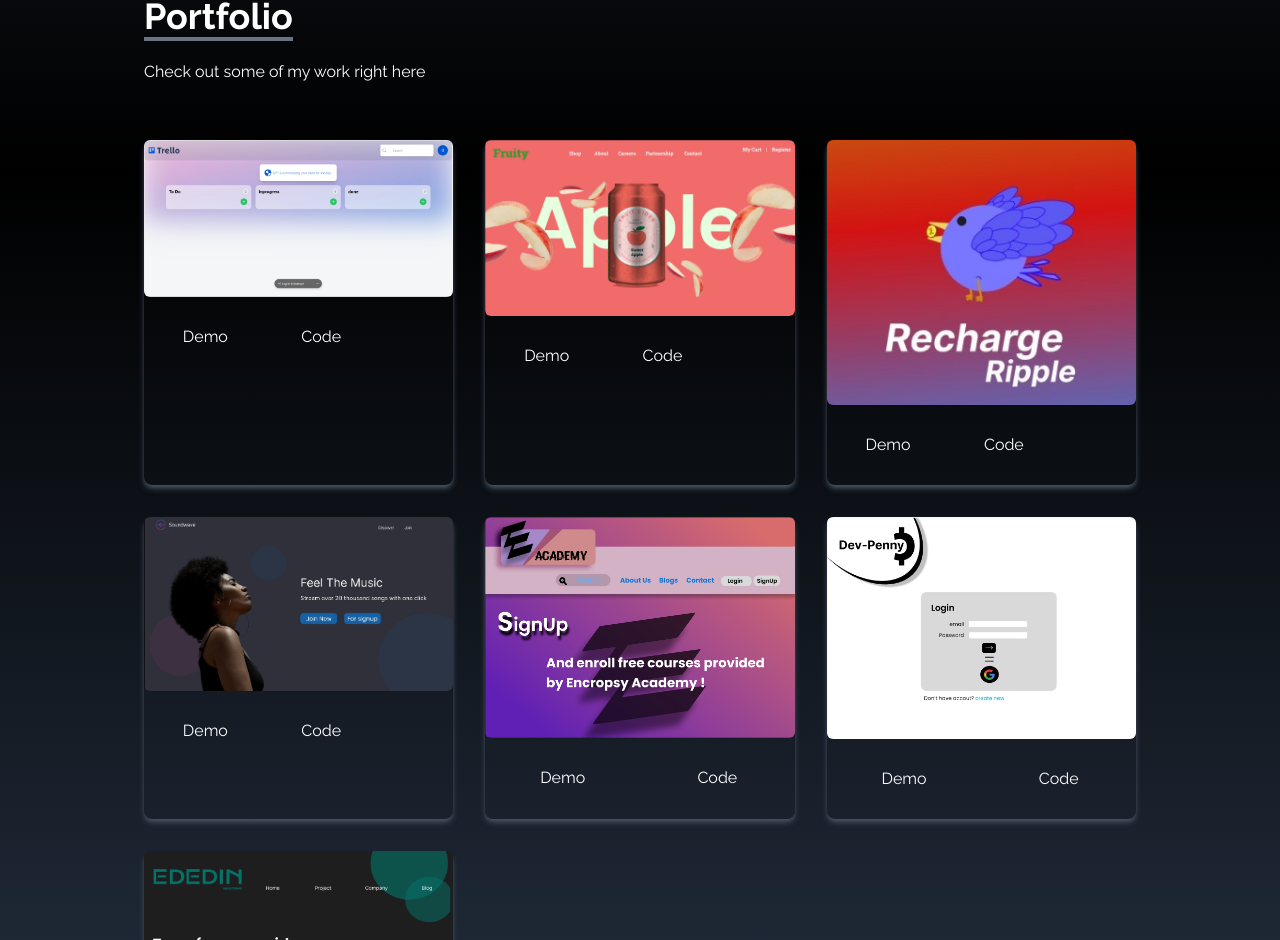
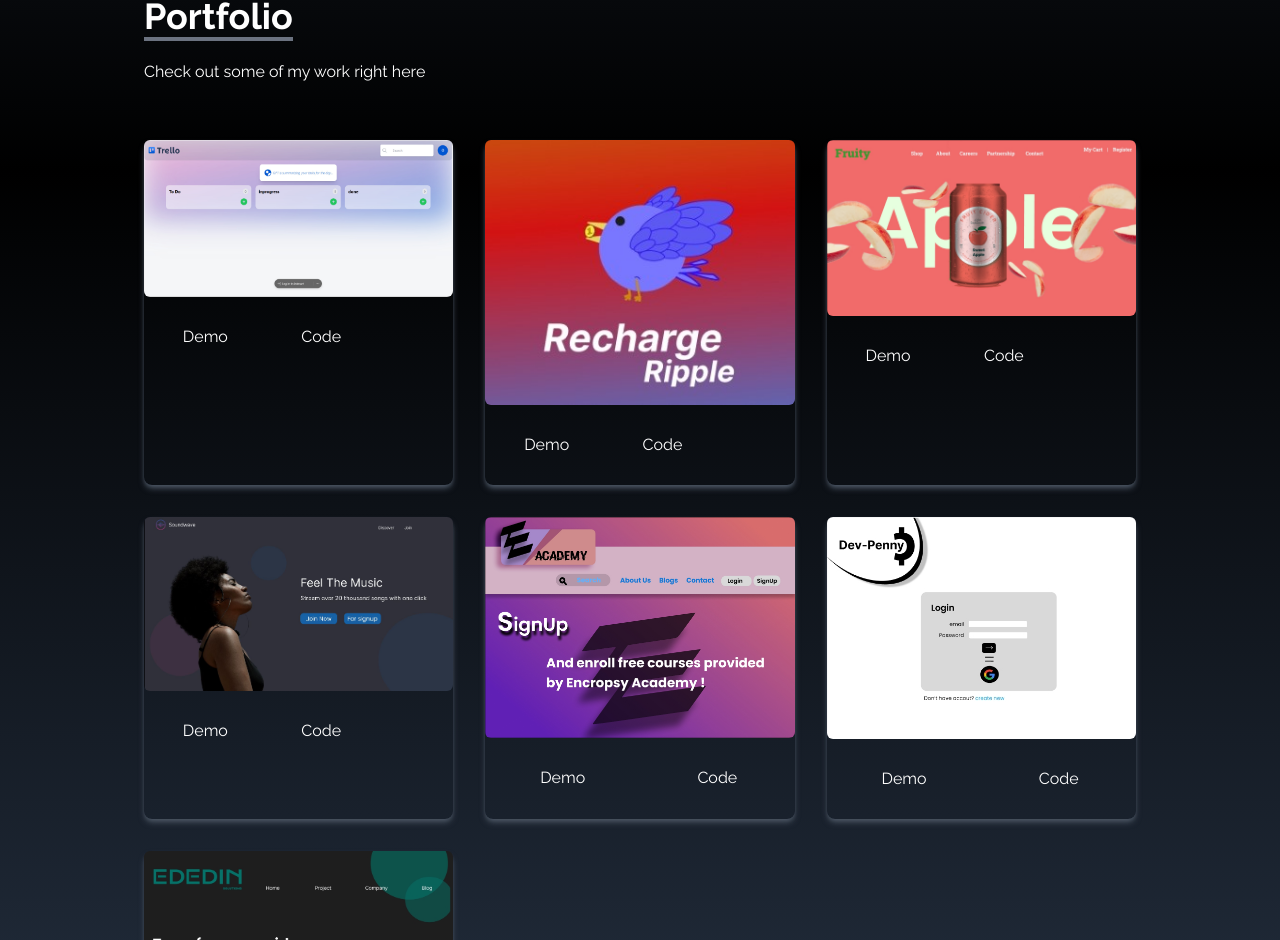
Before and after one commit to gunal-01/Gunal-Dev, a React (Create React App) app: page / in a window 1280 px wide. Shown: the part 1429-2369 px from the top of the page. Built offline with nearby package versions, Linux system fonts and the light colour scheme.

Commit message:
rearranged-cards

```diff
--- a/src/components/Portfolio.jsx
+++ b/src/components/Portfolio.jsx
@@ -16,13 +16,13 @@ const Portfolio = () => {
     },
     {
       id: 2,
-      src: ModelCourosalWebSite,
-      href: "https://www.figma.com/proto/2j6scjjBiqKrdLmTjIKLFI/model-courosal-website?page-id=0%3A1&node-id=32-480&starting-point-node-id=32%3A480&t=k7wd2ezg84tZzu5a-1",
+      src: UiDesign1,
+      href: "https://www.figma.com/proto/LqiEJ0FS5sZXd9LyT8dSZ9/Splash-Screen-project?page-id=0%3A1&node-id=8-9&viewport=105%2C-226%2C0.26&t=CpSZ2yyaY217uD1w-1&scaling=min-zoom&starting-point-node-id=6%3A2",
     },
     {
       id: 3,
-      src: UiDesign1,
-      href: "https://www.figma.com/proto/LqiEJ0FS5sZXd9LyT8dSZ9/Splash-Screen-project?page-id=0%3A1&node-id=8-9&viewport=105%2C-226%2C0.26&t=CpSZ2yyaY217uD1w-1&scaling=min-zoom&starting-point-node-id=6%3A2",
+      src: ModelCourosalWebSite,
+      href: "https://www.figma.com/proto/2j6scjjBiqKrdLmTjIKLFI/model-courosal-website?page-id=0%3A1&node-id=32-480&starting-point-node-id=32%3A480&t=k7wd2ezg84tZzu5a-1",
     },
     {
       id: 4,
```
